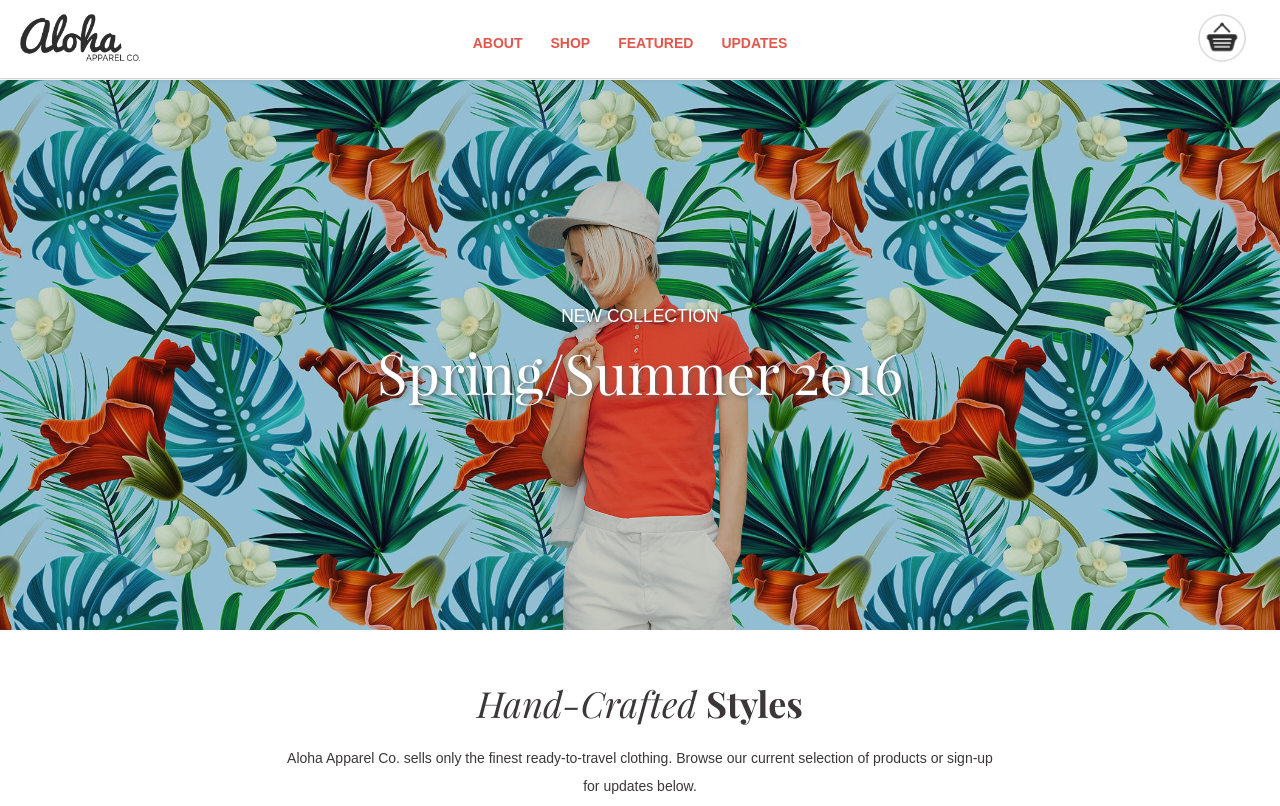
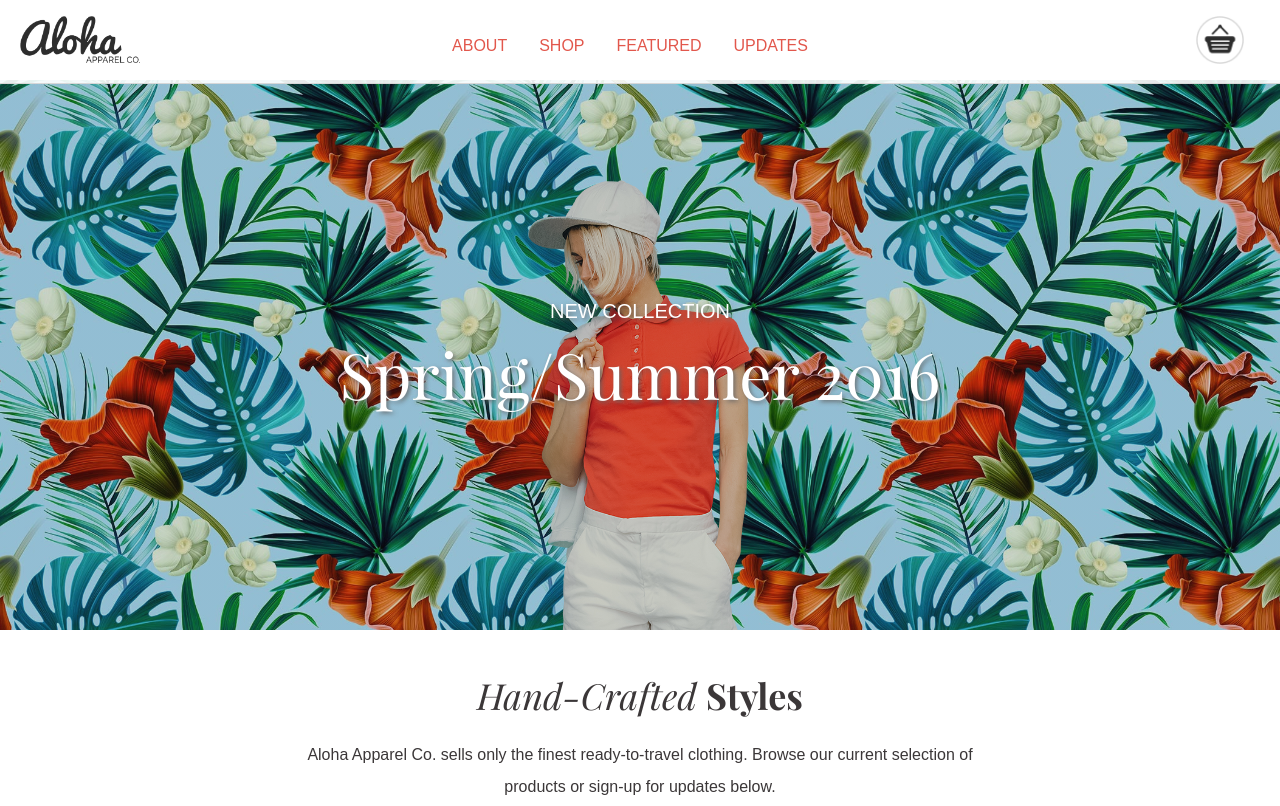
Before and after one commit to ayahalhasan/aloha-1b, a plain HTML site: page index.html in a window 1280 px wide. Shown: the top 806 px of the page. Drawn offline with nearby package versions, Linux system fonts and the light colour scheme.

Commit message:
some change in css

```diff
--- a/css/style.css
+++ b/css/style.css
@@ -72,7 +72,6 @@ body {
   padding: 0;
   border: 0;
   font-size: 100%;
-  font: inherit;
   vertical-align: baseline;
   font-family: "playfair_display";
 }
@@ -80,7 +79,6 @@ body {
 body, button, input, select, textarea {
   color: #3B3738;
   font-family: 'arial', sans-serif;
-  font-size: 14px;
   font-style: normal;
   font-weight: normal;
   line-height: 2;
@@ -127,9 +125,9 @@ header {
   top: 0;
   width: 100%;
   z-index: 100;
-  background-color: white;
+  background-color: hsla(0,0%,100%,.9);
   border-bottom: 1px solid #d7d7d7;
-  box-shadow: 0px 1px 6px rgba(100, 100, 100, 0.15);
+  /*box-shadow: 0px 1px 6px rgba(100, 100, 100, 0.15);*/
 }
 
 .reader {
@@ -206,6 +204,7 @@ nav {
 .main-navigate {
   border-top: 1px solid #d7d7d7;
   padding-top: .5rem;
+  font-weight: 100;
 }
 
 .main-navigate ul {
@@ -216,7 +215,6 @@ nav {
 }
 
 .main-navigate li {
-  font-weight: bold;
   margin: 0 1rem;
   text-transform: uppercase;
 }
@@ -265,7 +263,6 @@ nav {
 /*--- This is for ther refer (about) ---*/
 
 .refer {
-  border-bottom: 1px solid #d7d7d7;
   text-align: center;
 }
 
@@ -274,8 +271,7 @@ nav {
   text-align: center;
   /*padding: 75px 0;*/
 }
-.can {
-  padding: 0 2%;
+.contain {
   margin: 0 auto;
   width: 100%;
 }
@@ -498,7 +494,7 @@ input[type="submit"]:hover, input[type="submit"]:focus {
 /* Sections */
 
 section {
-  padding: 4rem 0;
+  padding: 3rem 0;
 }
 
 section h2 {
@@ -537,8 +533,9 @@ section h2 {
 /* Footer */
 
 .container1 {
+  /*padding: 0 2%;*/
   margin: 0 auto;
-  width: 100%;
+  max-width: 90%;
   /*text-align: left;
   padding: 0 2rem;*/
 }
@@ -598,8 +595,9 @@ margin-bottom: 1rem;
 
 .network-name {
   display: none;
-  font-size: 20px;
+  /*font-size: 20px;*/
   line-height: 1.5;
+  font-family: 'Raleway', sans-serif
 }
 footer ul{
   width: auto;
@@ -613,6 +611,11 @@ footer ul{
 /******************************************/
 
 @media screen and (min-width: 600px) {
+
+  html {
+    font-size: 16px;
+  }
+
   .outer-rectangle {
     flex: 0 1 50%;
   }
@@ -668,6 +671,7 @@ footer ul{
     font-size: 14px;
   }
 
+
   .network-name {
     display: inline;
   }
@@ -696,7 +700,6 @@ footer ul{
    display: flex;
    justify-content: center;
    width: 100%;
-   background-color: white;
  }
 
  .standard{
@@ -751,14 +754,9 @@ footer ul{
  .refer-text {
    width: 720px;
  }
- .can {
+ .contain {
    width: 720px;
  }
-
- .clearfix {
-   max-width: 1240px;
- }
-
  .social {
    padding-right: 4rem;
  }
--- a/index.html
+++ b/index.html
@@ -44,15 +44,15 @@
 
 </div>
     <main class="standard">
-        <div class="standard-text can">
+        <div class="standard-text contain">
           <p class="collection">New Collection</p>
           <p class="division">Spring/Summer 2016</p>
         </div>
     </main>
 
 <!-- This is for the about page -->
-    <section class="refer">
-        <div class="refer-text can">
+    <section class="refer" id="about-1">
+        <div class="refer-text contain">
             <h2>Hand-Crafted <span class="heavy">Styles</span></h2>
             <p> Aloha Apparel Co. sells only the finest ready-to-travel clothing. Browse our current selection of products or sign-up for updates below.</p>
         </div>
@@ -181,7 +181,7 @@
 <!-- This is for the news update -->
 
     <section class="news">
-        <div class="sign-up can">
+        <div class="sign-up contain">
             <h2>Sign-up for <span id="up"class="heavy"> Updates</span></h2>
             <p>Stay updated on our latest product releases, be first to find out about upcoming sales, and get free style tips from our blog. Unsubscribe at any time.</p>
 
@@ -203,8 +203,9 @@
                 </div>
 
                 <div class="contact">
-                    <p>604-604-6040.
-                        <a href="mailto:info@alohaapparel.com"><span style="color: white;"> info@alohaapparel.com</span></a>
+                    <p> 604-604-6040.
+                        <a href="mailto:info@alohaapparel.com"><span> info@alohaapparel.com</span></a>
+                    </p>
                 </div>
 
                 <div class="address">
--- a/js/main.js
+++ b/js/main.js
@@ -1,7 +1,7 @@
+$(document).ready(function(){
   $(function (){
 
     //flickity slider
-
     $('.main-carousel').flickity({
     // options
       cellAlign: 'right',
@@ -12,8 +12,7 @@ $(function (){
       imagesloaded: true
     });
 
-  // A function to check for an email address in the format
-
+    // A function to check for an email address
     $('form.sign-up-form').on('submit', function(event){
       event.preventDefault();
       var userEmail = $('input[type="email"]').val();
@@ -25,10 +24,7 @@ $(function (){
       }
     });
 
-  // smooth scrolling function, taking into account the fixed header
-
-  //$target.offset().top - height of header
-
+    // smooth scrolling function
     $('a[href^="#"]').on('click',function (e) {
 	     e.preventDefault();
 
@@ -36,12 +32,9 @@ $(function (){
 
 	     $('html, body').stop().animate(
           {
-	        'scrollTop': $target.offset().top - ($('header').height())
+	         'scrollTop': $target.offset() .top - ($('header').height())
           },
           900, 'swing');
 	     });
-
-
-
-
   });
+});
```
Also changed, not shown: js/tota11y.min.js (renamed from tota11y.min.js), 5 other files. Lines whose indentation alone changed are shown as unchanged.
